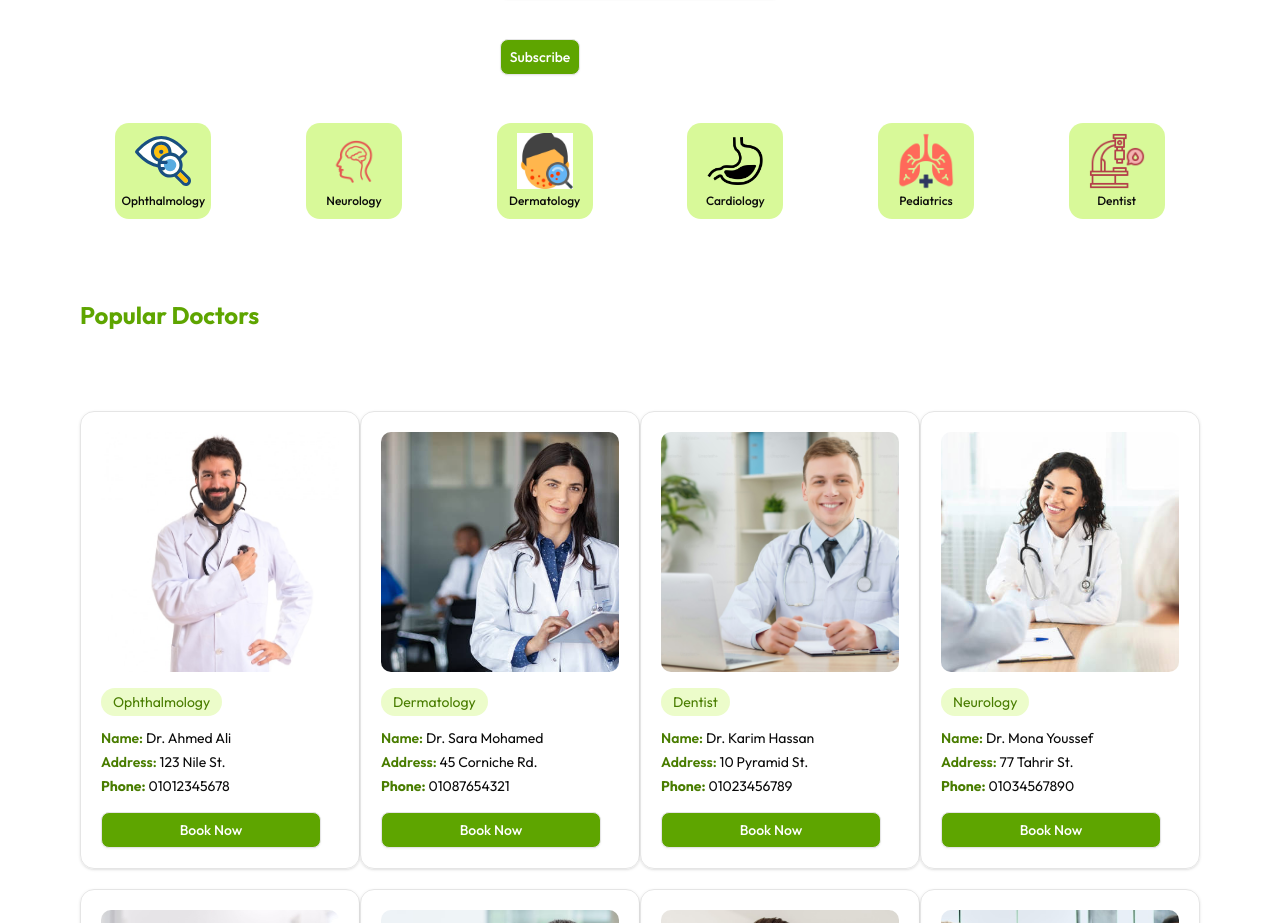
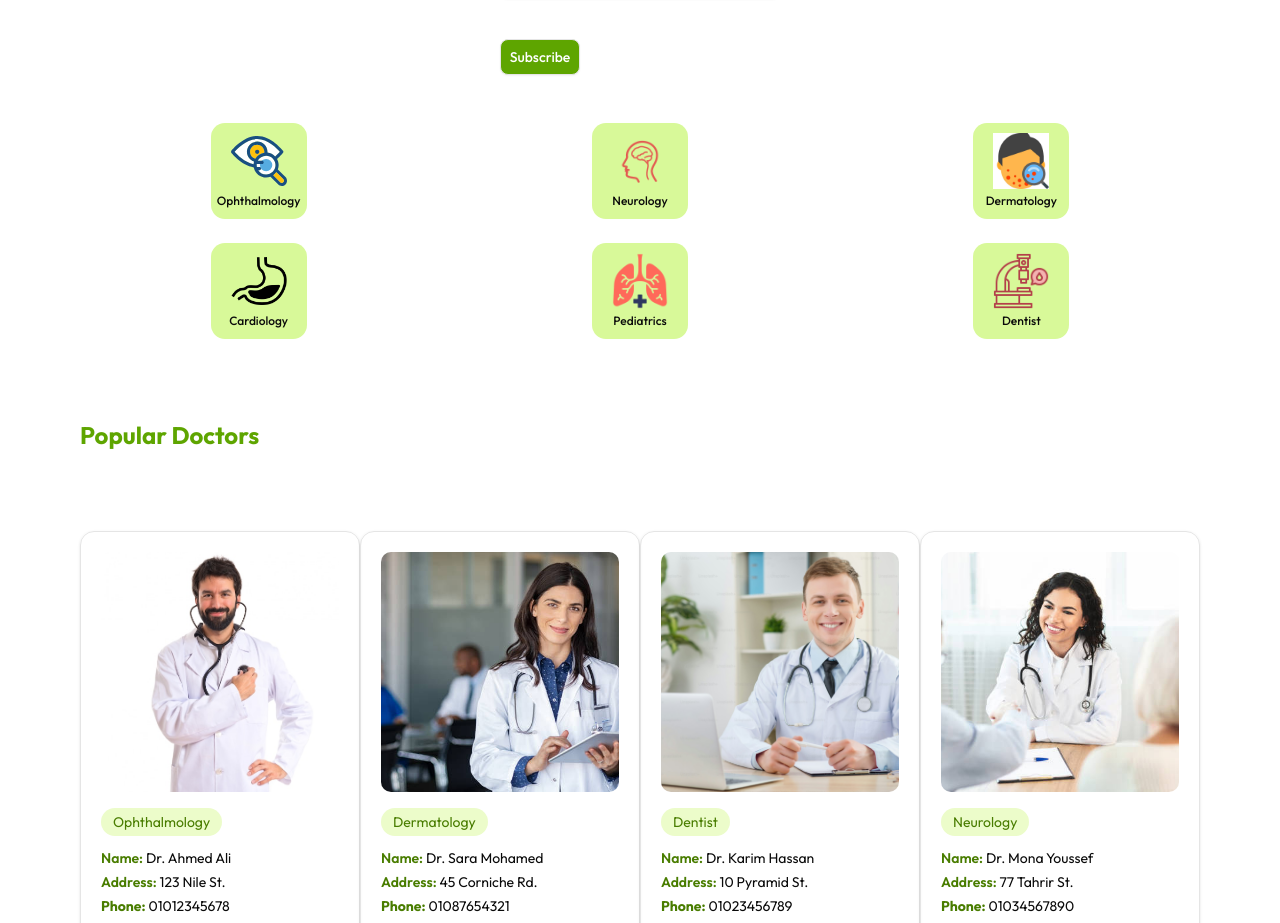
Before and after one commit to zaynab-abdallah/doctor-appointment-, a Next.js app: page / in a window 1280 px wide. Shown: the part 1001-1924 px from the top of the page. Built offline with nearby package versions, Linux system fonts and the light colour scheme; no server answers.

Commit message:
Update CategorySearch.jsx

```diff
--- a/components/_components/CategorySearch.jsx
+++ b/components/_components/CategorySearch.jsx
@@ -50,7 +50,7 @@
       </div>
 
       {/* Categories */}
-      <div className="w-full grid grid-cols-1 md:grid-cols-3 lg:grid-cols-6 gap-6 mb-8 place-items-center">
+      <div className="w-full grid grid-cols-1 md:grid-cols-3 lg:grid-cols-3 gap-6 mb-8 place-items-center">
         {categories.map((cat) => (
           <button
             key={cat.id}
```
